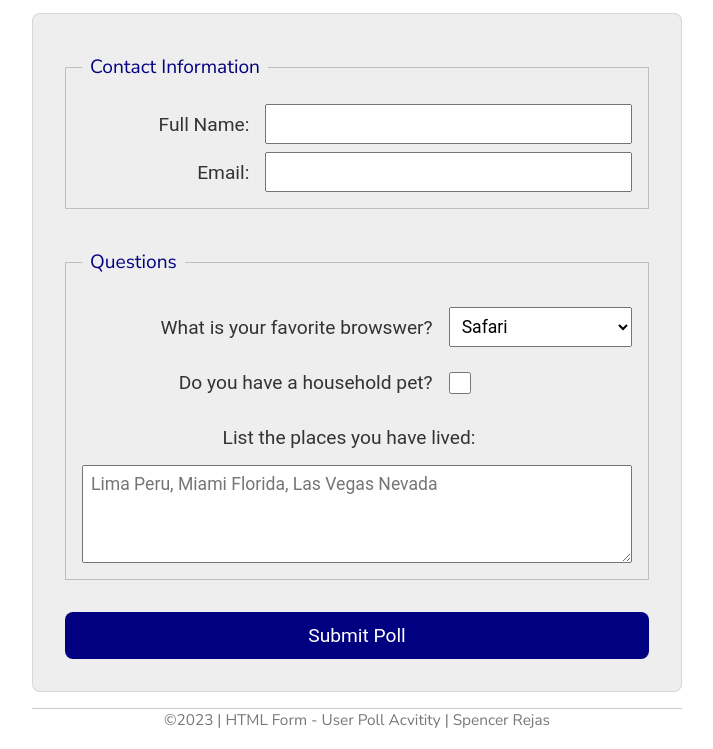
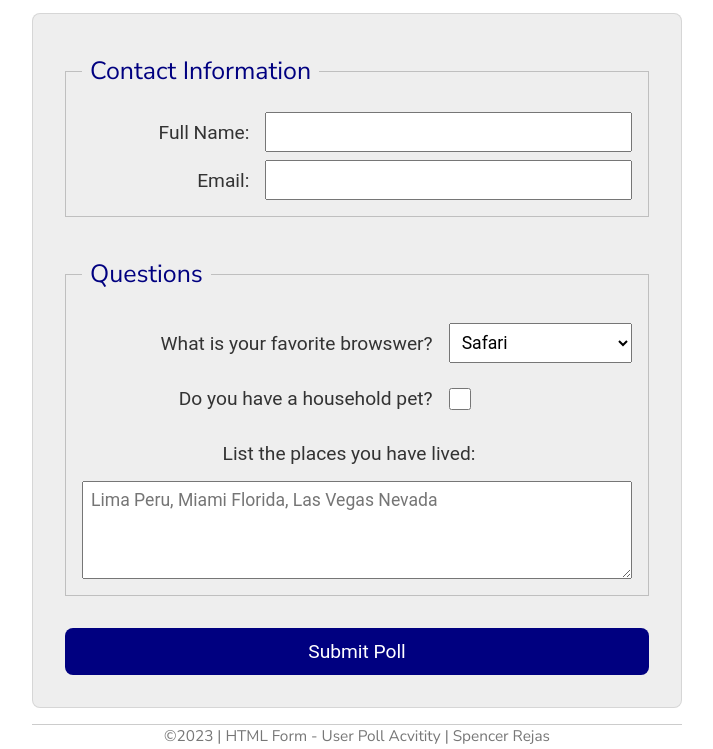
Before and after one commit to srejas/wdd130, a plain HTML site: page week05/poll-form.html in a window 1280 px wide. Shown: the part 51-800 px from the top of the page, without its empty margins (283-996 px from the left). Drawn offline with Linux system fonts and the light colour scheme.

Commit message:
Week 5 correction

```diff
--- a/week05/styles/poll-form.css
+++ b/week05/styles/poll-form.css
@@ -39,7 +39,7 @@ fieldset {
 legend {
     padding: 0.5rem;
     color: navy;
-    font-size: 1.3;
+    font-size: 1.3em;
 }
 label, input, button, select, textarea {
     font-family: Roboto, Ariel, sans-serif;
```
